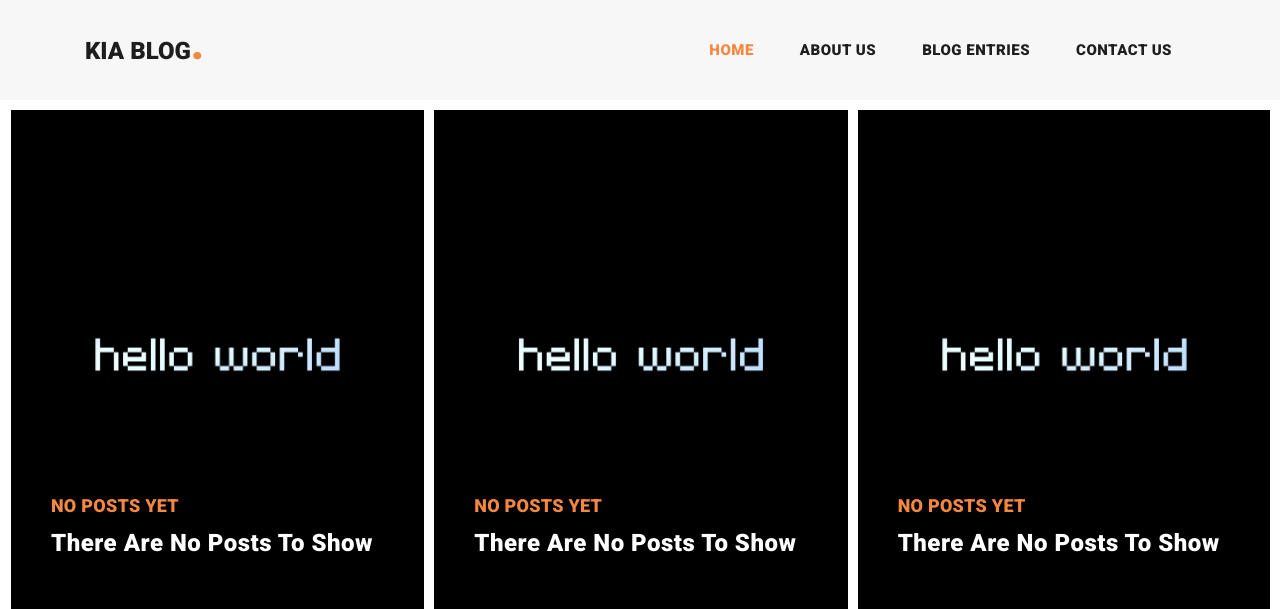
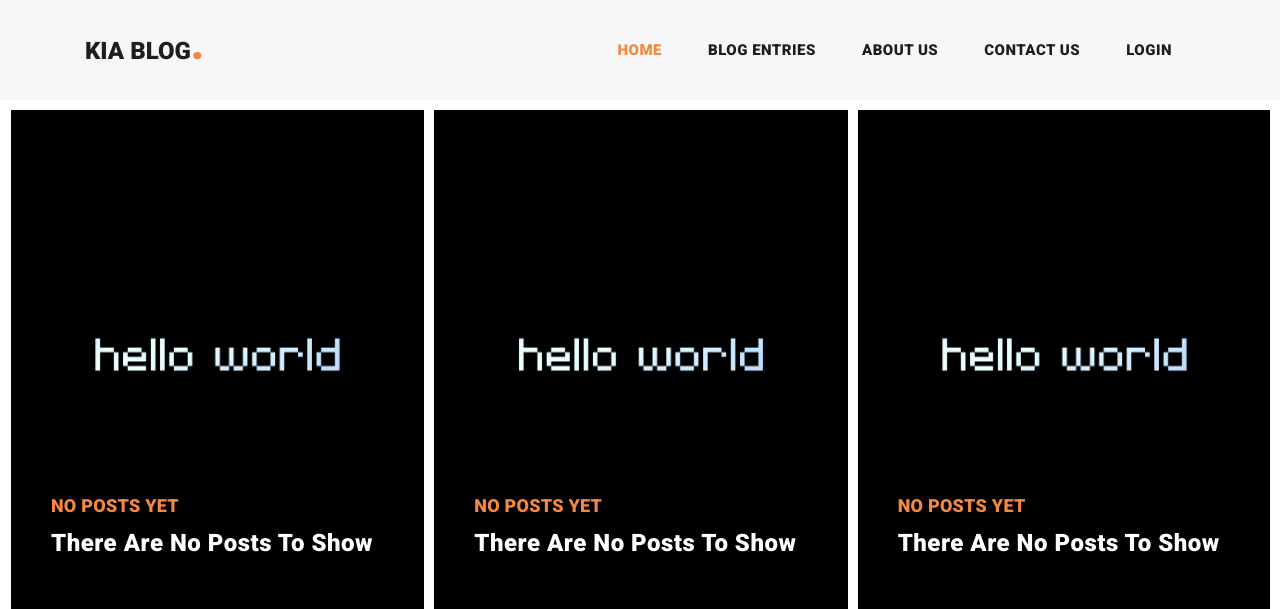
Before and after one commit to Kia-Aalam/Kia-Blog, a Django app: page / in a window 1280 px wide. Shown: the top 609 px of the page. Run offline with Django 5.2, Linux system fonts and the light colour scheme; data that the repository does not hold is empty; some libraries are stand-ins or nearby versions.

Commit message:
add login to navbar

```diff
--- a/templates/index.html
+++ b/templates/index.html
@@ -55,13 +55,16 @@ https://templatemo.com/tm-551-stand-blog
                 <a class="nav-link {% if request.path == '/' %}active{% endif %}" href="{% url 'home' %}">Home</a>
               </li>
               <li class="nav-item">
+                <a class="nav-link {% if request.path == '/blog/' %}active{% endif %}" href="{% url 'blog' %}">Blog Entries</a>
+              </li>
+              <li class="nav-item">
                 <a class="nav-link {% if request.path == '/about/' %}active{% endif %}" href="{% url 'about' %}">About Us</a>
               </li>
               <li class="nav-item">
-                <a class="nav-link {% if request.path == '/blog/' %}active{% endif %}" href="{% url 'blog' %}">Blog Entries</a>
+                <a class="nav-link {% if request.path == '/contact/' %}active{% endif %}" href="{% url 'contact' %}">Contact Us</a>
               </li>
               <li class="nav-item">
-                <a class="nav-link {% if request.path == '/contact/' %}active{% endif %}" href="{% url 'contact' %}">Contact Us</a>
+                <a class="nav-link {% if request.path == '/login/' %}active{% endif %}" href="{% url 'login' %}">Login</a>
               </li>
             </ul>
           </div>
```
Also changed, not shown: templates/about.html (+5 -2 lines), templates/blog.html (+5 -2 lines), templates/contact.html (+5 -2 lines), templates/post-details.html (+5 -2 lines), db.sqlite3.
